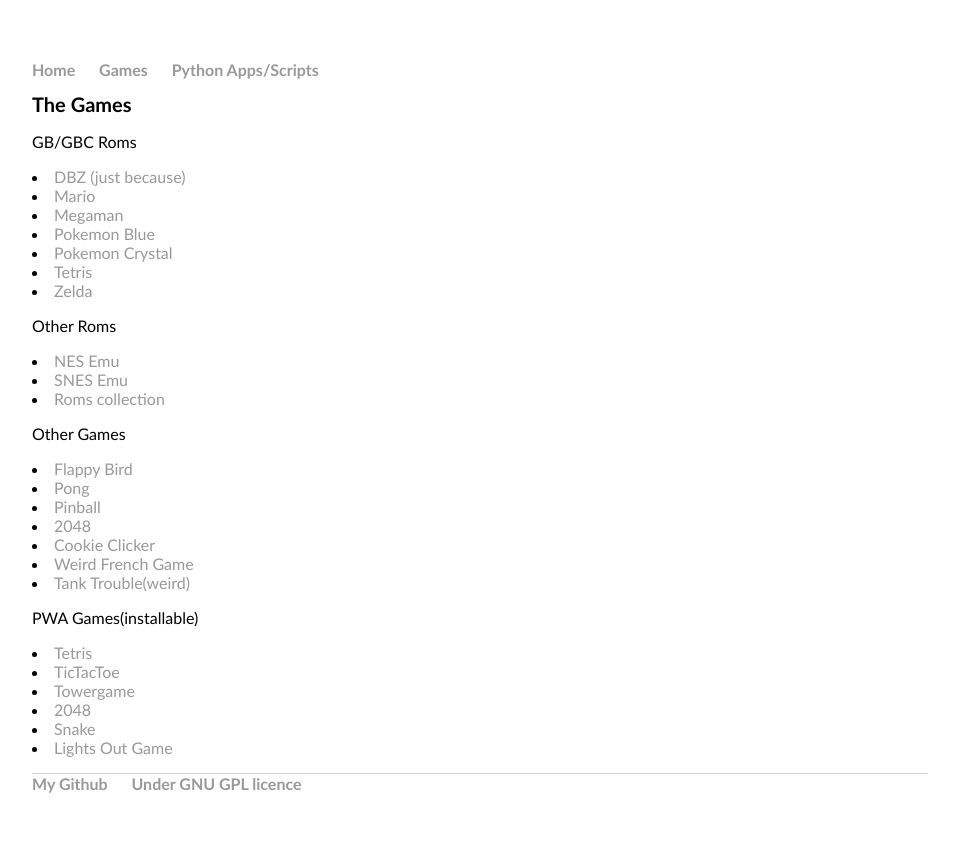
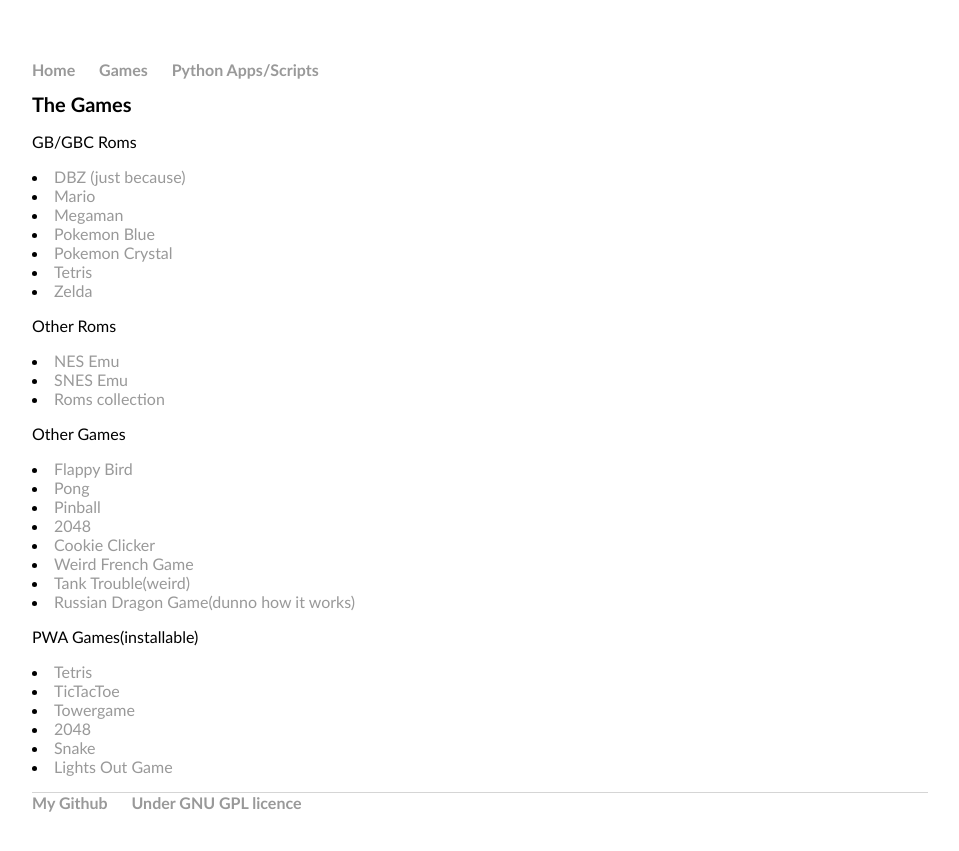
Before and after one commit to hen6003/hen6003.github.io, a Jekyll site: the page built from games/index.html, in a window 1280 px wide. Shown: the top 851 px of the page, without its empty margins (160-1119 px from the left). Built offline with Jekyll 4.4.1, drawn with Linux system fonts in a browser that asks for light colours.

Commit message:
Update index.html

```diff
--- a/games/index.html
+++ b/games/index.html
@@ -24,6 +24,7 @@
 	<li><a href="http://ozh.github.io/cookieclicker/">Cookie Clicker</a></li>
 	<li><a href="https://www.planetalert.be/">Weird French Game</a></li>
 	<li><a href="https://aadijain.github.io/tank-trouble/">Tank Trouble(weird)</a></li>
+	<li><a href="https://dragons-my-app.herokuapp.com/">Russian Dragon Game(dunno how it works)</a></li>
 	<p>PWA Games(installable)</p>
 	<li><a href="https://ytiurin.github.io/tetris/index.html">Tetris</a></li>
 	<li><a href="https://tmaiadev-tictactoe.netlify.com/">TicTacToe</a></li>
```
